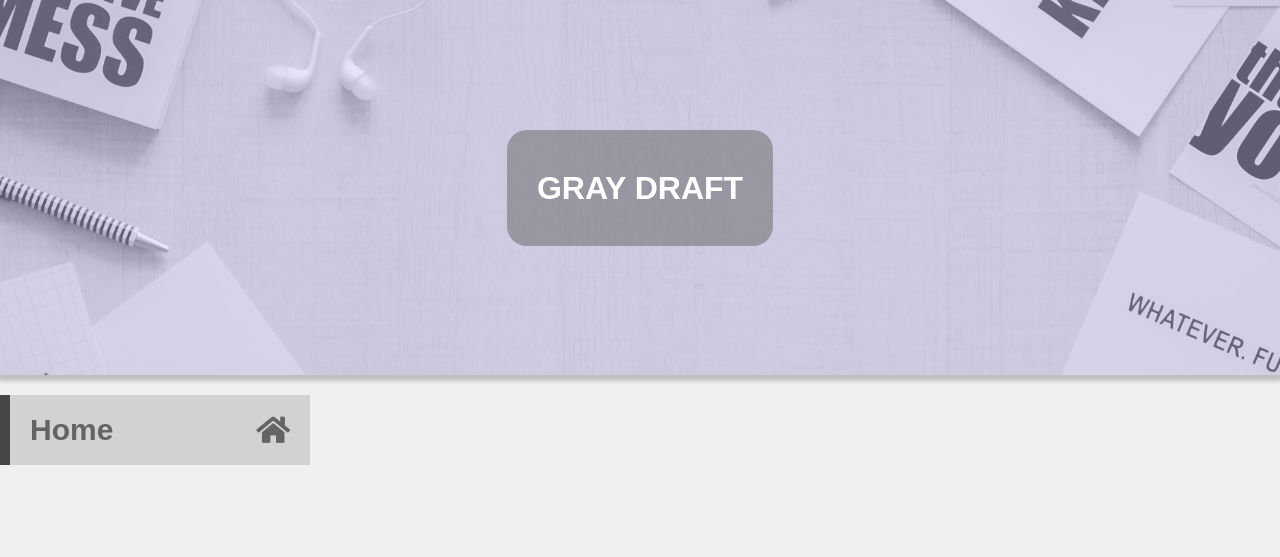
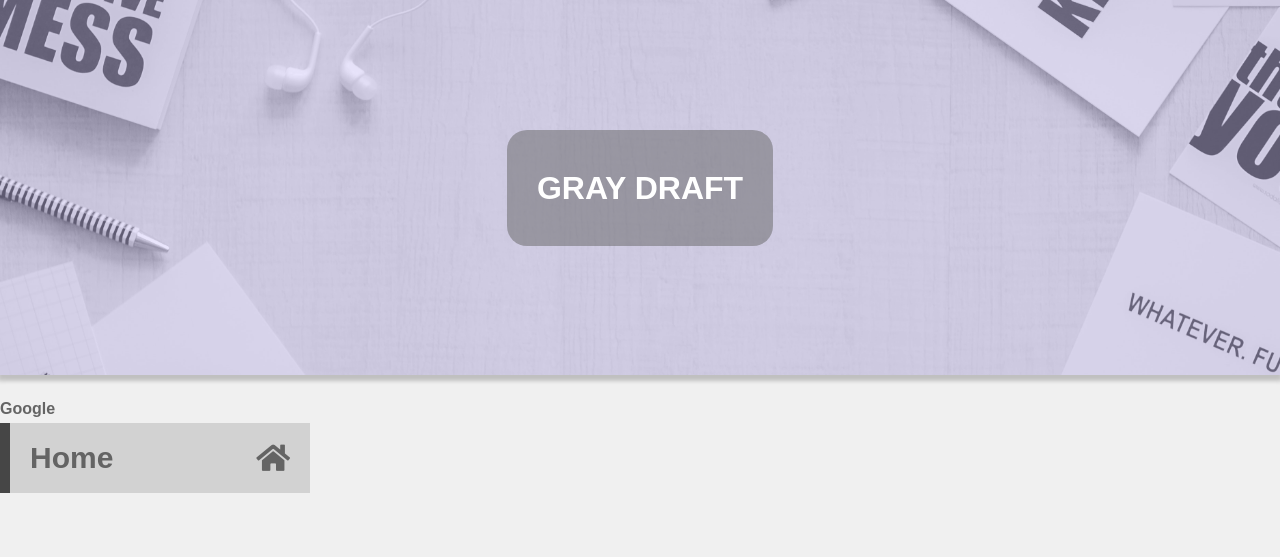
Before and after one commit to bronewi4ok/blogapp, a Django app: page / in a window 1280 px wide. Shown: the top 557 px of the page. Run offline with Django 3.2, Linux system fonts and the light colour scheme; data that the repository does not hold is empty; some libraries are stand-ins or nearby versions.

Commit message:
django-allauth should work

```diff
--- a/blogapp/templates/blogapp/base.html
+++ b/blogapp/templates/blogapp/base.html
@@ -20,6 +20,12 @@
         </div>
     </div>
 
+    {% load socialaccount %}
+    <div class="sign_up">
+            <a href="{% provider_login_url 'google' %}">Google</a>
+    </div>
+
+
     <div class="grid">
         <div class="navbar">
             <a href="{% url 'post_list' %}">Home <i class="fas fa-home"></i></a>
--- a/mysite/settings.py
+++ b/mysite/settings.py
@@ -38,12 +38,13 @@ INSTALLED_APPS = [
     'django.contrib.messages',
     'django.contrib.staticfiles',
     'django.contrib.sites',
-    'blogapp',
 
     'allauth',
     'allauth.account',
     'allauth.socialaccount',
     'allauth.socialaccount.providers.google',
+
+    'blogapp',
 ]
 
 MIDDLEWARE = [
```
